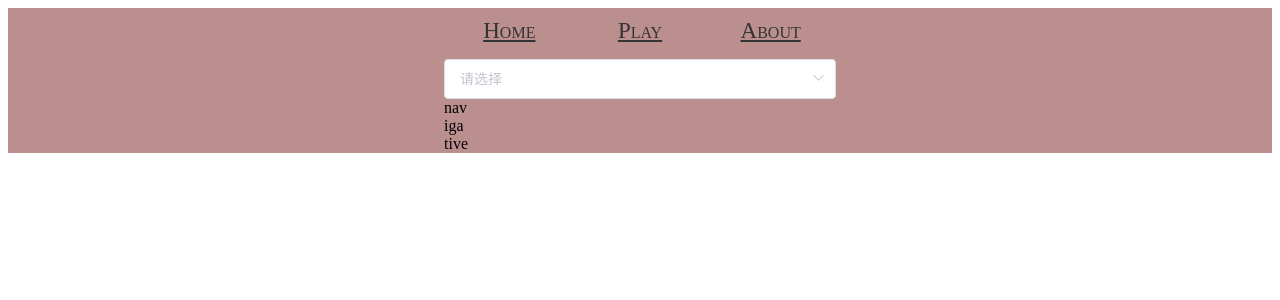
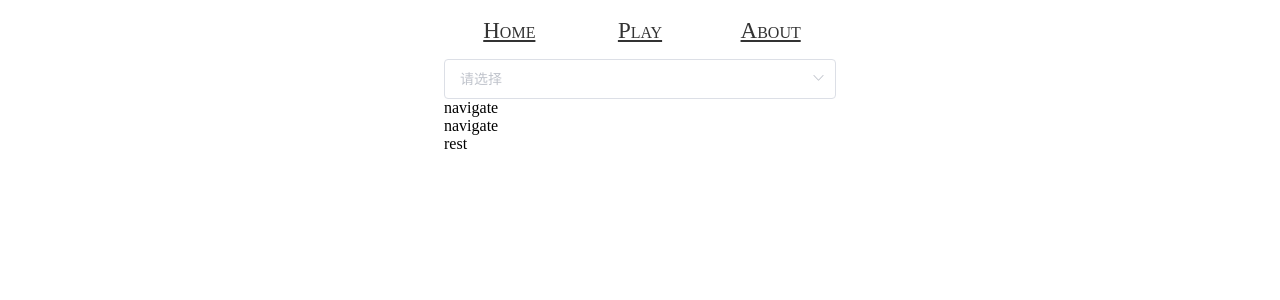
Before and after one commit to jenny201402/vue-second, a Vue app: page /#/ in a window 1280 px wide. Shown: the top 300 px of the page. Built offline with nearby package versions, Linux system fonts and the light colour scheme.

Commit message:
body-margin failed

```diff
--- a/src/App.vue
+++ b/src/App.vue
@@ -1,5 +1,6 @@
 <template>
-  <div id="app" style="background:rosybrown;height:100%;">
+  <!--<div id="app" style="background:rosybrown;height:100%;">-->
+  <div id="app">
     <!--<img src="./assets/logo.png">-->
     <div class="app">
       <p>
--- a/src/components/Home.vue
+++ b/src/components/Home.vue
@@ -11,15 +11,14 @@
       <navigative v-bind:href="url" class="nav-link">
         <slot></slot>
       </navigative>
-      <rest v-bind:href="url" class="nav-link2">
-        <slot></slot>
-      </rest>
+      <rest></rest>
     </div>
 </template>
 
 <script>
   import navigative from '@/components/navigative';
   import rest from '@/components/rest';
+
     export default {
         name: "Home",
       components :{
--- a/src/components/navigative.vue
+++ b/src/components/navigative.vue
@@ -1,8 +1,7 @@
 <template>
   <div url="/profile">
-    <div>nav</div>
-    <div>iga</div>
-    <div>tive</div>
+    <div>navigate</div>
+    <div>navigate</div>
   </div>
 </template>
 
--- a/src/components/rest.vue
+++ b/src/components/rest.vue
@@ -1,36 +1,16 @@
-<rest>
-<template slot="header">
+<template>
   <div>
-    <a v-bind:href="url" class="header">
-      <slot></slot>
-    </a>
+    <div>rest</div>
   </div>
 </template>
-  <template slot="header">
-    <div>
-      <a v-bind:href="url" class="main">
-        <slot></slot>
-      </a>
-    </div>
-  </template>
-  <template slot="header">
-    <div>
-      <a v-bind:href="url" class="footer">
-        <slot></slot>
-      </a>
-    </div>
-  </template>
-</rest>
 
 <script>
   import header from '../../static/page/header';
-  import main from '../../static/page/main';
-  import footer from '../../static/page/footer';
 
     export default {
         name: "rest",
       components :{
-          header,main,footer
+          header
       }
     }
 </script>
--- a/src/router/index.js
+++ b/src/router/index.js
@@ -57,12 +57,12 @@ export default new Router({
     {
       path: '/main',
       name: 'main',
-      component:()=> import('../../static/page/header')
+      component:()=> import('../../static/page/main')
     },
     {
       path: '/footer',
       name: 'footer',
-      component:()=> import('../../static/page/header')
+      component:()=> import('../../static/page/footer')
     }
    /* {
       path: '/Link',
--- a/static/page/footer.vue
+++ b/static/page/footer.vue
@@ -1,9 +1,5 @@
 <template>
-    <div>
-      <slot name="header">
 
-      </slot>
-    </div>
 </template>
 
 <script>
--- a/static/page/header.vue
+++ b/static/page/header.vue
@@ -1,9 +1,7 @@
 <template>
-  <div url="/header">
-    <div>sdf</div>
-    <div>sdf</div>
-    <div>sdf</div>
-  </div>
+    <div>
+      header
+    </div>
 </template>
 
 <script>
```
